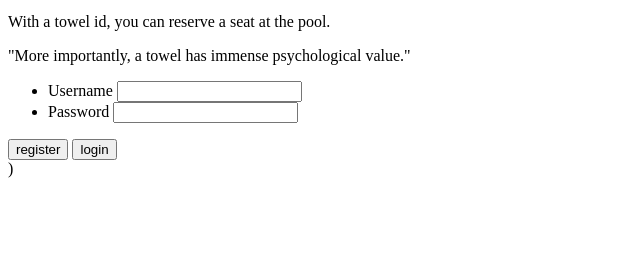
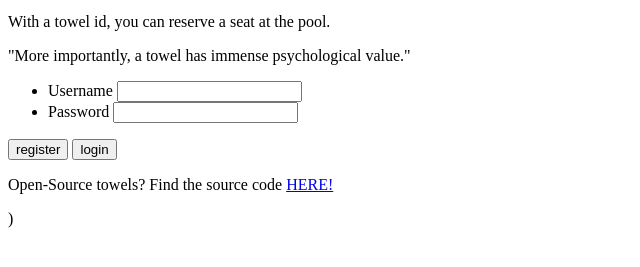
Before and after one commit to enowars/enowars4-service-poolcide, a plain HTML site: page service/templates/body_index.templ.html in a window 1280 px wide. Shown: the part 127-394 px from the top of the page, without its empty margins (0-640 px from the left). Drawn offline with Linux system fonts and the light colour scheme.

```diff
--- a/service/templates/body_index.templ.html
+++ b/service/templates/body_index.templ.html
@@ -26,6 +26,8 @@
   </div>
 
   <code id=pyramid></code>
+
+  <p>Open-Source towels? Find the source code <a href="/poolsource.tar.gz">HERE!</a></p>
 
 <script nonce="{{NONCE%s}}">
 
```
Also changed, not shown: checker/users.txt, 6 other files.
